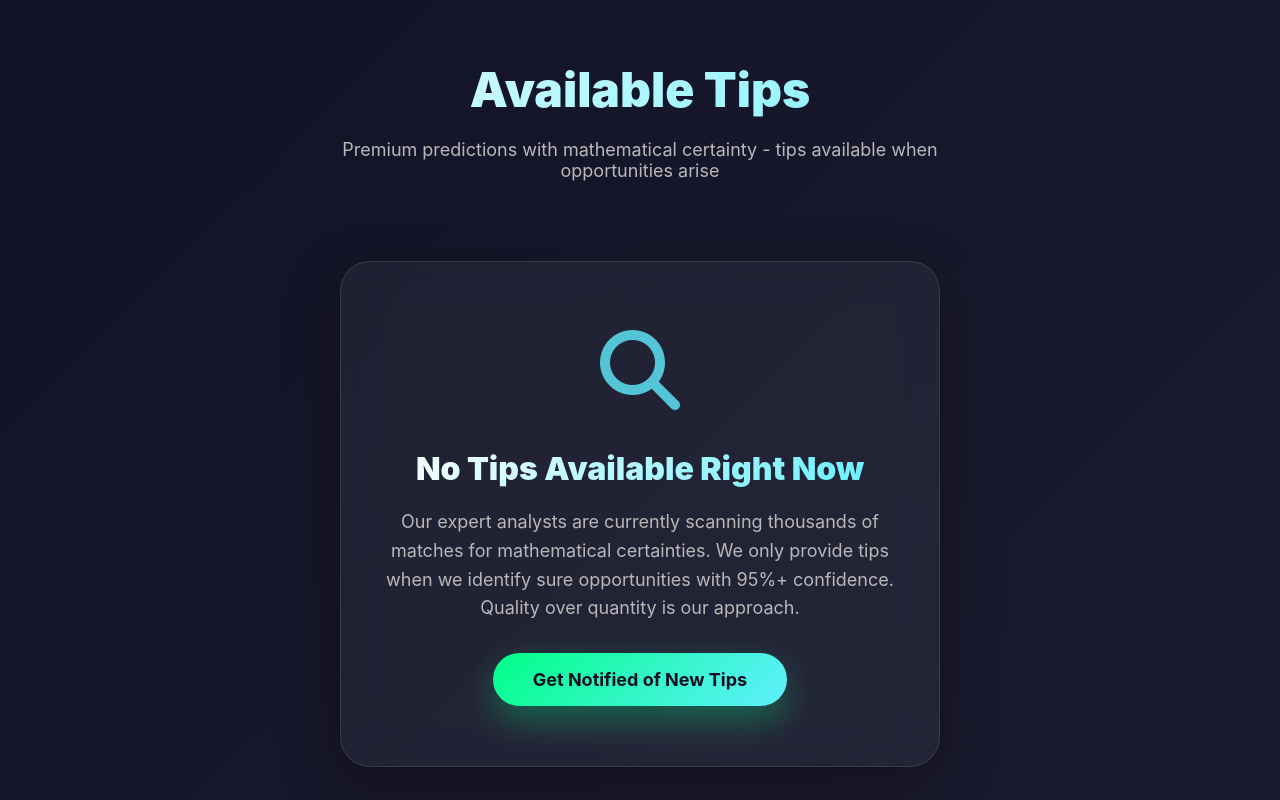
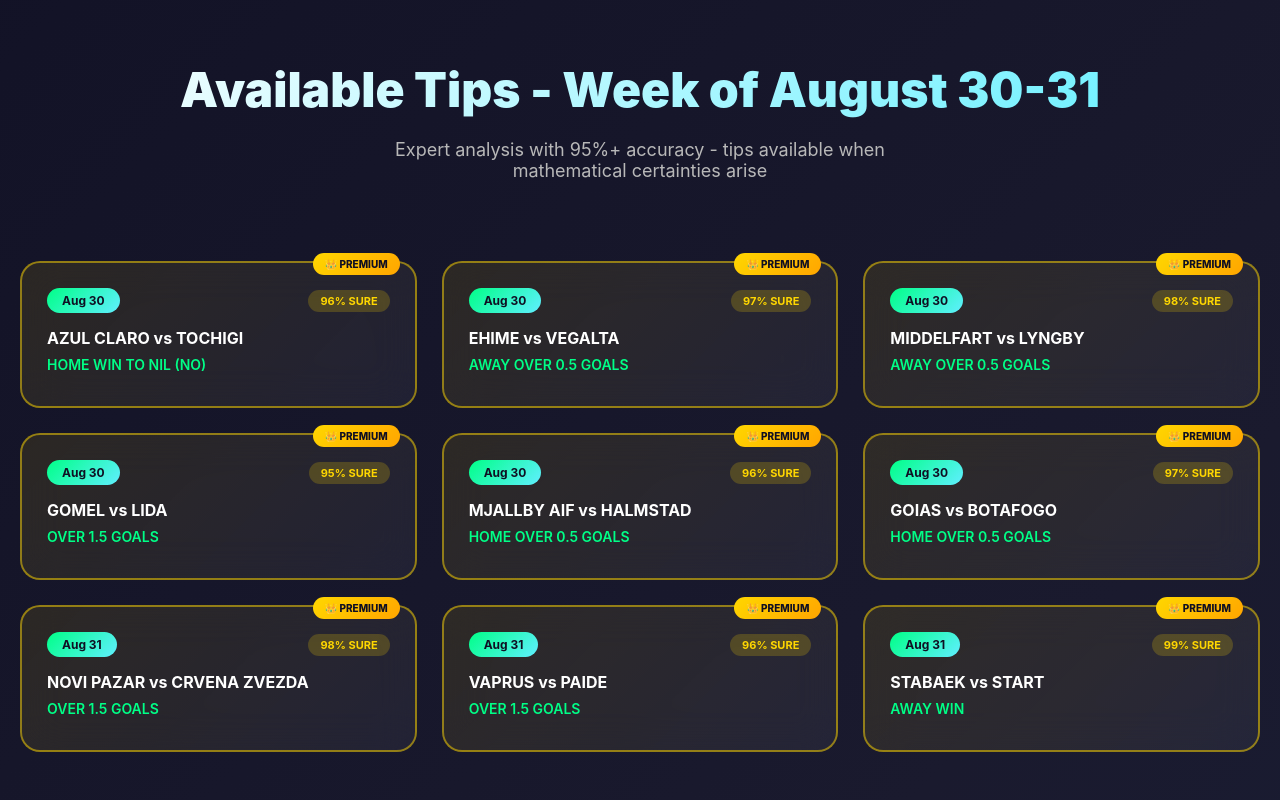
Before and after one commit to Kratos7-ai/yoyotips, a plain HTML site: page index.html in a window 1280 px wide. Shown: the part 860-1660 px from the top of the page. Drawn offline with Linux system fonts and the light colour scheme.

Commit message:
Update index.html

```diff
--- a/index.html
+++ b/index.html
@@ -312,64 +312,89 @@
             font-size: 14px;
         }
 
-        /* No Tips Available Section */
-        .no-tips-section {
+        /* Tips Section */
+        .tips-section {
             padding: 120px 0;
             position: relative;
-            text-align: center;
         }
 
-        .no-tips-card {
+        .tips-grid {
+            display: grid;
+            grid-template-columns: repeat(auto-fit, minmax(350px, 1fr));
+            gap: 25px;
+        }
+
+        .tip-card {
             background: rgba(255, 255, 255, 0.05);
             backdrop-filter: blur(20px);
             border: 1px solid rgba(255, 255, 255, 0.1);
-            border-radius: 30px;
-            padding: 60px 40px;
-            max-width: 600px;
-            margin: 0 auto;
-            box-shadow: 0 20px 60px rgba(0, 0, 0, 0.3);
+            border-radius: 20px;
+            padding: 25px;
+            transition: all 0.3s ease;
+            position: relative;
         }
 
-        .no-tips-icon {
-            font-size: 80px;
-            color: #60efff;
-            margin-bottom: 30px;
-            opacity: 0.8;
+        .tip-card:hover {
+            transform: translateY(-5px);
+            box-shadow: 0 20px 40px rgba(0, 255, 135, 0.1);
         }
 
-        .no-tips-card h3 {
-            font-size: 32px;
-            font-weight: 900;
-            color: #ffffff;
-            margin-bottom: 20px;
-            background: linear-gradient(135deg, #ffffff 0%, #60efff 100%);
-            -webkit-background-clip: text;
-            -webkit-text-fill-color: transparent;
+        /* Premium tip styling */
+        .tip-card.premium {
+            border: 2px solid rgba(255, 215, 0, 0.5);
+            background: linear-gradient(135deg, rgba(255, 215, 0, 0.1) 0%, rgba(255, 255, 255, 0.05) 100%);
         }
 
-        .no-tips-card p {
-            font-size: 18px;
-            color: #b8b8b8;
-            line-height: 1.6;
-            margin-bottom: 30px;
+        .tip-card.premium::before {
+            content: '👑 PREMIUM';
+            position: absolute;
+            top: -10px;
+            right: 15px;
+            background: linear-gradient(135deg, #FFD700, #FFA500);
+            color: #0f0f23;
+            padding: 5px 12px;
+            border-radius: 20px;
+            font-size: 10px;
+            font-weight: 800;
         }
 
-        .notify-button {
+        .tip-header {
+            display: flex;
+            justify-content: space-between;
+            align-items: center;
+            margin-bottom: 15px;
+        }
+
+        .tip-date {
             background: linear-gradient(135deg, #00ff87, #60efff);
             color: #0f0f23;
-            padding: 16px 40px;
-            border-radius: 50px;
+            padding: 5px 15px;
+            border-radius: 20px;
             font-weight: 700;
-            font-size: 18px;
-            text-decoration: none;
-            transition: all 0.3s ease;
-            box-shadow: 0 15px 35px rgba(0, 255, 135, 0.3);
-            display: inline-block;
+            font-size: 12px;
         }
 
-        .notify-button:hover {
-            transform: translateY(-3px);
-            box-shadow: 0 20px 40px rgba(0, 255, 135, 0.5);
+        .tip-confidence {
+            background: rgba(255, 215, 0, 0.2);
+            color: #FFD700;
+            padding: 4px 12px;
+            border-radius: 15px;
+            font-size: 11px;
+            font-weight: 700;
+        }
+
+        .tip-match {
+            font-size: 16px;
+            font-weight: 700;
+            color: #ffffff;
+            margin-bottom: 8px;
+        }
+
+        .tip-prediction {
+            color: #00ff87;
+            font-weight: 600;
+            margin-bottom: 8px;
+            font-size: 14px;
         }
 
         /* Section Header Styles */
@@ -717,7 +742,7 @@
                                         <p>Members</p>
                                     </div>
                                     <div class="stat-item">
-                                        <h3>14</h3>
+                                        <h3>23</h3>
                                         <p>Tips Count</p>
                                     </div>
                                     <div class="stat-item">
@@ -732,19 +757,96 @@
             </div>
         </section>
 
-        <section id="tips" class="no-tips-section">
+        <section id="tips" class="tips-section">
             <div class="container">
                 <div class="section-header">
-                    <h2>Available Tips</h2>
-                    <p>Premium predictions with mathematical certainty - tips available when opportunities arise</p>
+                    <h2>Available Tips - Week of August 30-31</h2>
+                    <p>Expert analysis with 95%+ accuracy - tips available when mathematical certainties arise</p>
                 </div>
-                <div class="no-tips-card">
-                    <div class="no-tips-icon">
-                        <i class="fas fa-search"></i>
+                <div class="tips-grid">
+
+                    <!-- New Tips of the Week - Aug 30-31 -->
+                    <div class="tip-card premium">
+                        <div class="tip-header">
+                            <div class="tip-date">Aug 30</div>
+                            <div class="tip-confidence">96% SURE</div>
+                        </div>
+                        <div class="tip-match">AZUL CLARO vs TOCHIGI</div>
+                        <div class="tip-prediction">HOME WIN TO NIL (NO)</div>
                     </div>
-                    <h3>No Tips Available Right Now</h3>
-                    <p>Our expert analysts are currently scanning thousands of matches for mathematical certainties. We only provide tips when we identify sure opportunities with 95%+ confidence. Quality over quantity is our approach.</p>
-                    <a href="https://chat.whatsapp.com/BTyUp78KqJd4k8oatigTHe?mode=ac_t" target="_blank" class="notify-button">Get Notified of New Tips</a>
+
+                    <div class="tip-card premium">
+                        <div class="tip-header">
+                            <div class="tip-date">Aug 30</div>
+                            <div class="tip-confidence">97% SURE</div>
+                        </div>
+                        <div class="tip-match">EHIME vs VEGALTA</div>
+                        <div class="tip-prediction">AWAY OVER 0.5 GOALS</div>
+                    </div>
+
+                    <div class="tip-card premium">
+                        <div class="tip-header">
+                            <div class="tip-date">Aug 30</div>
+                            <div class="tip-confidence">98% SURE</div>
+                        </div>
+                        <div class="tip-match">MIDDELFART vs LYNGBY</div>
+                        <div class="tip-prediction">AWAY OVER 0.5 GOALS</div>
+                    </div>
+
+                    <div class="tip-card premium">
+                        <div class="tip-header">
+                            <div class="tip-date">Aug 30</div>
+                            <div class="tip-confidence">95% SURE</div>
+                        </div>
+                        <div class="tip-match">GOMEL vs LIDA</div>
+                        <div class="tip-prediction">OVER 1.5 GOALS</div>
+                    </div>
+
+                    <div class="tip-card premium">
+                        <div class="tip-header">
+                            <div class="tip-date">Aug 30</div>
+                            <div class="tip-confidence">96% SURE</div>
+                        </div>
+                        <div class="tip-match">MJALLBY AIF vs HALMSTAD</div>
+                        <div class="tip-prediction">HOME OVER 0.5 GOALS</div>
+                    </div>
+
+                    <div class="tip-card premium">
+                        <div class="tip-header">
+                            <div class="tip-date">Aug 30</div>
+                            <div class="tip-confidence">97% SURE</div>
+                        </div>
+                        <div class="tip-match">GOIAS vs BOTAFOGO</div>
+                        <div class="tip-prediction">HOME OVER 0.5 GOALS</div>
+                    </div>
+
+                    <div class="tip-card premium">
+                        <div class="tip-header">
+                            <div class="tip-date">Aug 31</div>
+                            <div class="tip-confidence">98% SURE</div>
+                        </div>
+                        <div class="tip-match">NOVI PAZAR vs CRVENA ZVEZDA</div>
+                        <div class="tip-prediction">OVER 1.5 GOALS</div>
+                    </div>
+
+                    <div class="tip-card premium">
+                        <div class="tip-header">
+                            <div class="tip-date">Aug 31</div>
+                            <div class="tip-confidence">96% SURE</div>
+                        </div>
+                        <div class="tip-match">VAPRUS vs PAIDE</div>
+                        <div class="tip-prediction">OVER 1.5 GOALS</div>
+                    </div>
+
+                    <div class="tip-card premium">
+                        <div class="tip-header">
+                            <div class="tip-date">Aug 31</div>
+                            <div class="tip-confidence">99% SURE</div>
+                        </div>
+                        <div class="tip-match">STABAEK vs START</div>
+                        <div class="tip-prediction">AWAY WIN</div>
+                    </div>
+
                 </div>
             </div>
         </section>
@@ -1077,7 +1179,7 @@
         }, observerOptions);
 
         // Observe elements for animation
-        document.querySelectorAll('.no-tips-card, .history-container').forEach(el => {
+        document.querySelectorAll('.tip-card, .history-container').forEach(el => {
             el.style.opacity = '0';
             el.style.transform = 'translateY(30px)';
             el.style.transition = 'all 0.6s ease';
```
